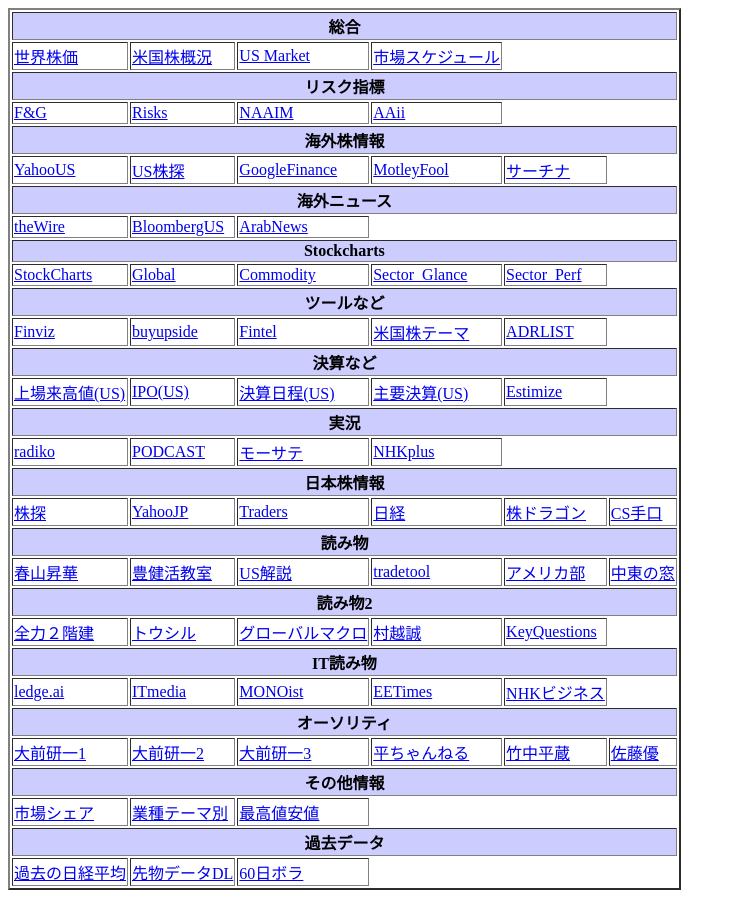
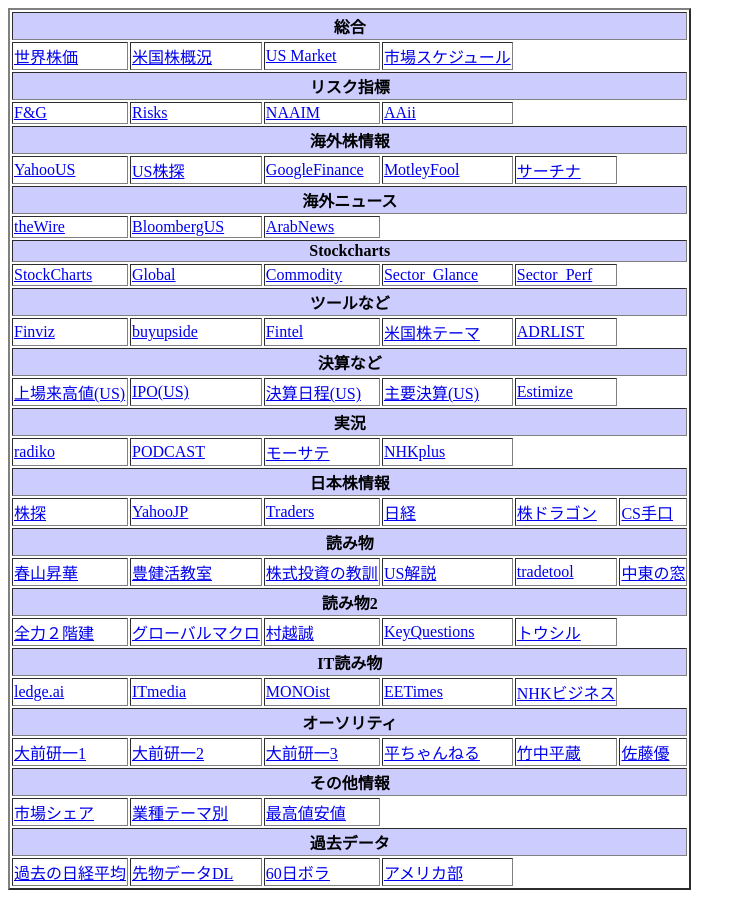
Before and after one commit to seemore-glass/seemore-glass.github.io, a plain HTML site: page index.html in a window 1280 px wide. Shown: the whole page, without its empty margins (0-746 px from the left). Drawn offline with Linux system fonts and the light colour scheme.

Commit message:
modify link

```diff
--- a/index.html
+++ b/index.html
@@ -288,15 +288,19 @@
             >
           </td>
           <td>
+            <a
+              href="http://www.cam.hi-ho.ne.jp/inve*/wizards/Wizards_Menu.html"
+              target="_blank"
+              >株式投資の教訓</a
+            >
+          </td>
+          <td>
             <a href="http://kabukeizainani.blogspot.jp/" target="_blank"
               >US解説</a
             >
           </td>
           <td>
             <a href="https://note.com/tradetool" target="_blank">tradetool</a>
-          </td>
-          <td>
-            <a href="https://www.americabu.com/" target="_blank">アメリカ部</a>
           </td>
           <td>
             <a href="http://blog.livedoor.jp/abu_mustafa/" target="_blank"
@@ -312,11 +316,6 @@
             >
           </td>
           <td>
-            <a href="https://media.rakuten-sec.net/" target="_blank"
-              >トウシル</a
-            >
-          </td>
-          <td>
             <a href="https://www.globalmacroresearch.org/jp/" target="_blank"
               >グローバルマクロ</a
             >
@@ -327,6 +326,11 @@
           <td>
             <a href="https://gce.hidezumi.com/#gsc.tab=0" target="_blank"
               >KeyQuestions</a
+            >
+          </td>
+          <td>
+            <a href="https://media.rakuten-sec.net/" target="_blank"
+              >トウシル</a
             >
           </td>
           <tr>
@@ -434,6 +438,9 @@
               >60日ボラ</a
             >
           </td>
+          <td>
+            <a href="https://www.americabu.com/" target="_blank">アメリカ部</a>
+          </td>
         </table>
       </body>
     </html>
```
